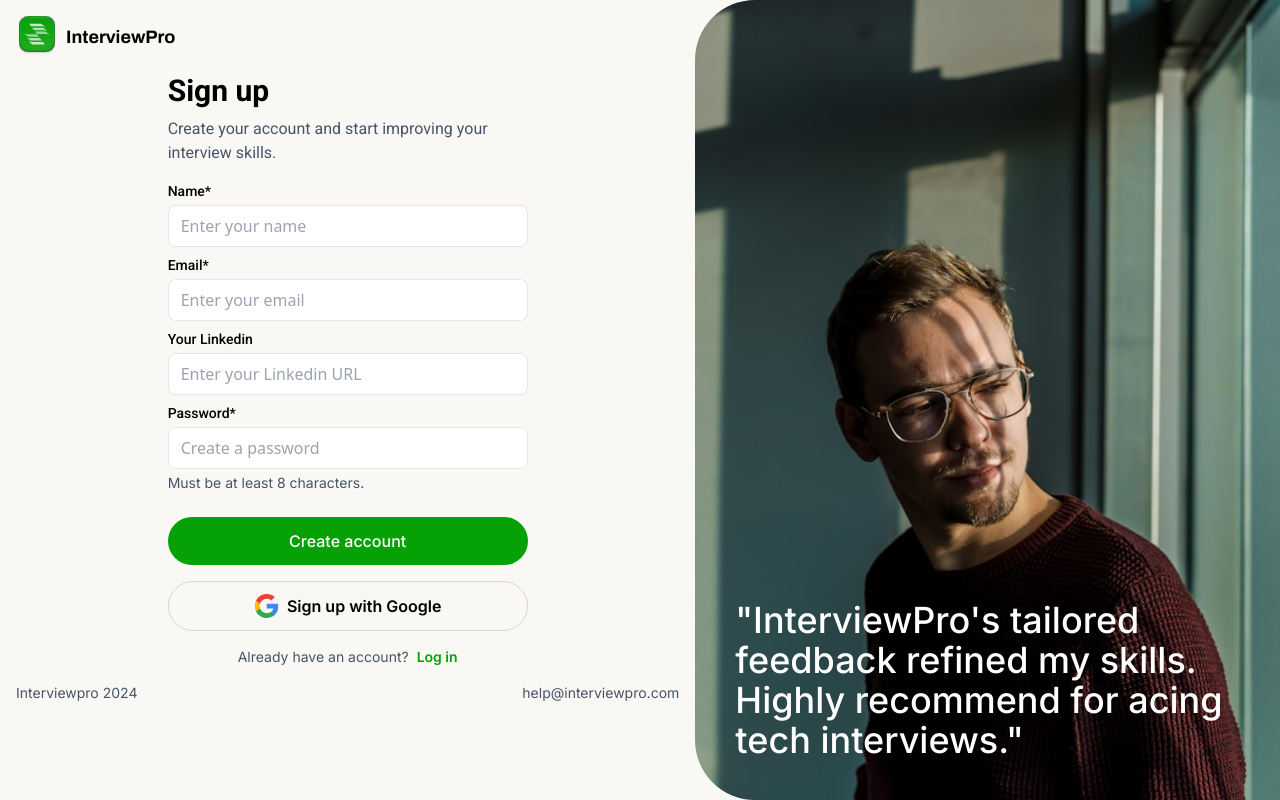
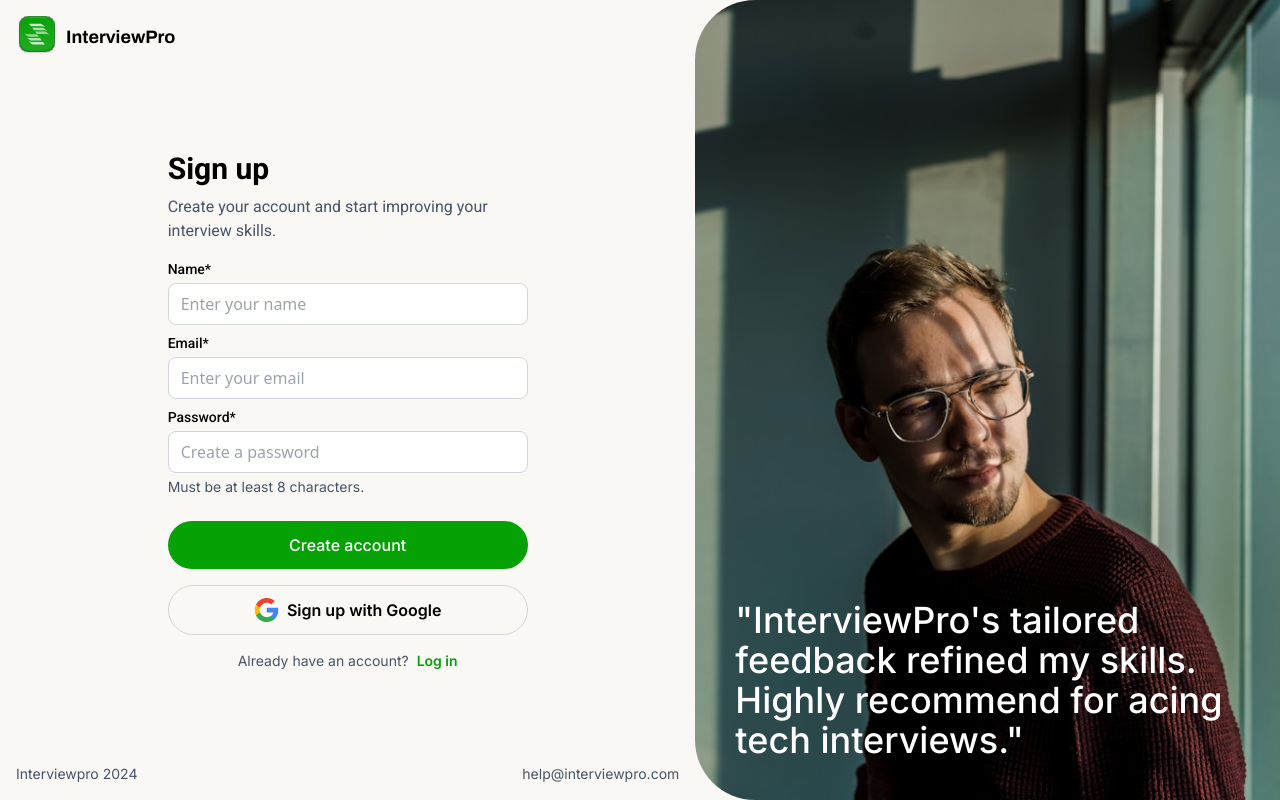
Before and after one commit to bahromiddin01/interview-react-app, a React (Create React App) app: page /signup in a window 1280 px wide. Built offline with nearby package versions, Linux system fonts and the light colour scheme; the HTML template or start-up script is replaced by a standard one.

Commit message:
initial commit

```diff
--- a/src/pages/LogInPage.jsx
+++ b/src/pages/LogInPage.jsx
@@ -13,20 +13,23 @@ export default function LogInPage() {
     const [errorMessage, setErrorMessage] = useState('')
     const navigate = useNavigate()
 
+
     const handleLogin = async e => {
         e.preventDefault()
 
         try {
-            const { data, error } = await supabase.auth.signInWithPassword({
-                email,
-                password,
+            const { error } = await supabase.auth.signInWithPassword({
+                email: email,
+                password: password,
+                options: {
+                    emailRedirectTo: 'https://interview-react-app-beta.vercel.app/'
+                }
             })
 
             if (error) {
-                setErrorMessage(error.message, 'xatolik chiqdi')
+                throw error
             } else {
-                console.log('Login successfully:', data)
-                navigate('/')
+                window.location.href = 'https://interview-react-app-beta.vercel.app/'
             }
         } catch (error) {
             console.error('Error:', error.message)
@@ -64,7 +67,7 @@ export default function LogInPage() {
                         <h3 className='text-3xl font-semibold font-inter'>Log in</h3>
                         <p className='text-base font-normal font-inter text-darkGray'>Welcome back! Please enter your details.</p>
                     </div>
-                    <form className='flex flex-col gap-2' onSubmit={handleLogin}>
+                    <form className='flex flex-col gap-2'>
                         <div className='flex flex-col gap-1'>
                             <label htmlFor="email" className='text-sm font-medium font-inter'>Email</label>
                             <input
@@ -74,7 +77,7 @@ export default function LogInPage() {
                                 required
                                 value={email}
                                 onChange={e => setEmail(e.target.value)}
-                                className='px-3 py-2 rounded-lg border outline-none focus:border-gray-300' />
+                                className='px-3 py-2 rounded-lg border border-gray-300 outline-none focus:border-gray-400' />
                         </div>
                         <div className='flex flex-col gap-1'>
                             <label htmlFor="password" className='text-sm font-medium font-inter'>Password</label>
@@ -86,7 +89,7 @@ export default function LogInPage() {
                                     required
                                     value={password}
                                     onChange={e => setPassword(e.target.value)}
-                                    className='px-3 w-full py-2 rounded-lg border outline-none focus:border-gray-300' />
+                                    className='px-3 w-full py-2 rounded-lg border border-gray-300 outline-none focus:border-gray-400' />
                                 <button className='absolute right-6' type='button'>
                                     <i className={`fa-solid fa-eye px-1.5 py-1 text-gray-400 ${showIcon ? '' : 'hidden'}`} onClick={() => setShowIcon(!showIcon)}></i>
                                     <i className={`fa-solid fa-eye-slash px-1.5 py-1 text-gray-400 ${showIcon ? 'hidden' : ''}`} onClick={() => setShowIcon(!showIcon)}></i>
@@ -101,7 +104,7 @@ export default function LogInPage() {
                             <button type='button' className='text-sm font-semibold font-inter text-primaryGreen hover:text-green-700'>Forgot password</button>
                         </div>
                         <div className='flex flex-col gap-4 mt-4'>
-                            <PrimaryButton buttonName={'Sign in'} type='submit' className='mt-4' />
+                            <PrimaryButton buttonName={'Sign in'} type='submit' className='mt-4' onClick={handleLogin} />
                         </div>
                     </form>
                     {errorMessage && <p className='text-red-600'>{errorMessage}</p>}
--- a/src/pages/SignUpPage.jsx
+++ b/src/pages/SignUpPage.jsx
@@ -12,7 +12,6 @@ export default function SignUpPage() {
     const [formData, setFormData] = useState({
         name: '',
         email: '',
-        linkedinUrl: '',
         password: '',
     })
 
@@ -35,16 +34,18 @@ export default function SignUpPage() {
         }
 
         try {
-            const { error } = await supabase
-                .from('Sign up')
-                .insert([formData])
+            const { data, error } = await supabase.auth.signUp({
+                email: formData.email,
+                password: formData.password,
+                options: {
+                    emailRedirectTo: 'https://interview-react-app-beta.vercel.app/',
+                }
+            })
 
             if (error) {
                 console.error('Error:', error.message)
-                alert('Error creating account: ' + error.message)
             } else {
-                console.log('Data added:', formData)
-                navigate('/')
+                console.log('Data added:', data)
                 alert('Account created successfully!')
                 setFormData({
                     name: '',
@@ -53,6 +54,7 @@ export default function SignUpPage() {
                     password: '',
                 })
                 setShowError(false)
+                window.location.href = 'https://interview-react-app-beta.vercel.app/'
             }
         } catch (error) {
             console.error('Unexpected error:', error.message)
@@ -78,7 +80,7 @@ export default function SignUpPage() {
 
     return (
         <div className='flex justify-between 4xl:container mx-auto'>
-            <div className='flex flex-col gap-4 p-4 w-full'>
+            <div className='flex flex-col justify-between h-screen p-4 w-full'>
                 <div className='flex items-center gap-2'>
                     <img src={logo} alt="LogoImage" />
                     <h4 className='text-lg font-bold font-archivo'>InterviewPro</h4>
@@ -97,7 +99,7 @@ export default function SignUpPage() {
                                 placeholder='Enter your name'
                                 required
                                 value={formData.name}
-                                className='px-3 py-2 rounded-lg border outline-none focus:border-gray-300'
+                                className='px-3 py-2 rounded-lg border border-gray-300 outline-none focus:border-gray-400'
                                 onChange={handleInputChange} />
                         </div>
                         <div className='flex flex-col gap-1'>
@@ -108,18 +110,7 @@ export default function SignUpPage() {
                                 placeholder='Enter your email'
                                 required
                                 value={formData.email}
-                                className='px-3 py-2 rounded-lg border outline-none focus:border-gray-300'
-                                onChange={handleInputChange} />
-                        </div>
-                        <div className='flex flex-col gap-1'>
-                            <label htmlFor="linkedinUrl" className='text-sm font-medium font-roboto'>Your Linkedin</label>
-                            <input
-                                type="text"
-                                id='linkedinUrl'
-                                placeholder='Enter your Linkedin URL'
-                                required
-                                value={formData.linkedinUrl}
-                                className='px-3 py-2 rounded-lg border outline-none focus:border-gray-300'
+                                className='px-3 py-2 rounded-lg border border-gray-300 outline-none focus:border-gray-400'
                                 onChange={handleInputChange} />
                         </div>
                         <div className='flex flex-col gap-1'>
@@ -130,7 +121,7 @@ export default function SignUpPage() {
                                 placeholder='Create a password'
                                 required
                                 value={formData.password}
-                                className='px-3 py-2 rounded-lg border outline-none focus:border-gray-300'
+                                className='px-3 py-2 rounded-lg border border-gray-300 outline-none focus:border-gray-400'
                                 onChange={handleInputChange} />
                             <p className={`text-sm font-normal font-inter text-darkGray ${showError ? 'text-red-600' : ''}`}>
                                 Must be at least 8 characters.
@@ -149,7 +140,7 @@ export default function SignUpPage() {
                         <button className='text-sm font-semibold font-inter text-primaryGreen hover:text-green-700' onClick={() => navigate('/login')}>Log in</button>
                     </div>
                 </div>
-                <div className='flex justify-between'>
+                <div className='flex justify-between gap-4'>
                     <p className='text-sm font-normal font-inter text-darkGray'> Interviewpro 2024</p>
                     <a href="$" className='text-sm font-normal font-inter text-darkGray'>help@interviewpro.com</a>
                 </div>
```
